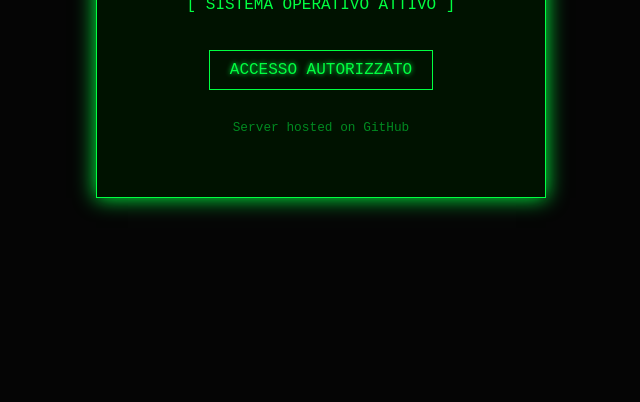
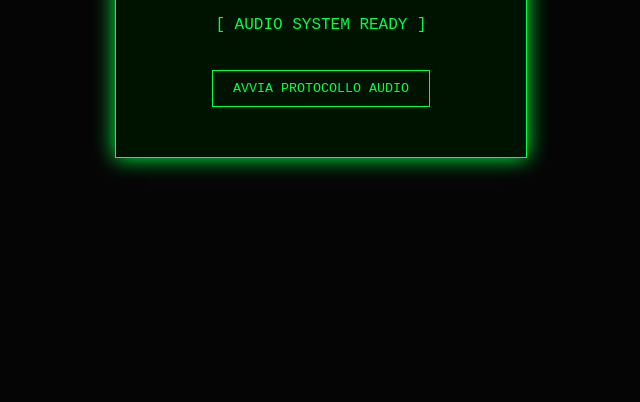
Before and after one commit to swattare/sito-swattare, a plain HTML site: page index.html in a window 1280 px wide. Shown: the part 398-800 px from the top of the page, without its empty margins (319-959 px from the left). Drawn offline with Linux system fonts and the light colour scheme.

Commit message:
Aggiunta musica

```diff
--- a/index.html
+++ b/index.html
@@ -3,7 +3,7 @@
 <head>
     <meta charset="UTF-8">
     <meta name="viewport" content="width=device-width, initial-scale=1.0">
-    <title>Swattare Hub</title>
+    <title>Swattare Hub - Audio</title>
     <style>
         body {
             background-color: #050505;
@@ -14,7 +14,6 @@
             align-items: center;
             height: 100vh;
             margin: 0;
-            overflow: hidden;
         }
         .container {
             text-align: center;
@@ -23,19 +22,18 @@
             box-shadow: 0 0 20px #00ff41;
             background: rgba(0, 20, 0, 0.9);
         }
-        h1 {
-            font-size: 3.5rem;
-            text-transform: uppercase;
-            letter-spacing: 10px;
-            animation: glitch 2s infinite;
+        h1 { font-size: 3rem; letter-spacing: 10px; animation: glitch 2s infinite; }
+        .btn-audio {
+            background: transparent;
+            color: #00ff41;
+            border: 1px solid #00ff41;
+            padding: 10px 20px;
+            cursor: pointer;
+            font-family: inherit;
+            margin-top: 20px;
+            transition: 0.3s;
         }
-        .status {
-            display: inline-block;
-            padding: 10px 20px;
-            border: 1px solid #00ff41;
-            margin-top: 20px;
-            text-shadow: 0 0 5px #00ff41;
-        }
+        .btn-audio:hover { background: #00ff41; color: black; }
         @keyframes glitch {
             0% { text-shadow: 2px 0 red, -2px 0 blue; }
             50% { text-shadow: -2px 0 red, 2px 0 blue; }
@@ -46,9 +44,24 @@
 <body>
     <div class="container">
         <h1>SWATTARE</h1>
-        <p>[ SISTEMA OPERATIVO ATTIVO ]</p>
-        <div class="status">ACCESSO AUTORIZZATO</div>
-        <p style="font-size: 0.8rem; margin-top: 30px; opacity: 0.5;">Server hosted on GitHub</p>
+        <p>[ AUDIO SYSTEM READY ]</p>
+        <button class="btn-audio" onclick="playAudio()">AVVIA PROTOCOLLO AUDIO</button>
+        <audio id="bgm" loop>
+            <source src="https://www.soundhelix.com/examples/mp3/SoundHelix-Song-1.mp3" type="audio/mpeg">
+        </audio>
     </div>
+
+    <script>
+        function playAudio() {
+            var audio = document.getElementById("bgm");
+            if (audio.paused) {
+                audio.play();
+                document.querySelector('.btn-audio').innerText = "AUDIO ATTIVO";
+            } else {
+                audio.pause();
+                document.querySelector('.btn-audio').innerText = "AUDIO IN PAUSA";
+            }
+        }
+    </script>
 </body>
 </html>
```
